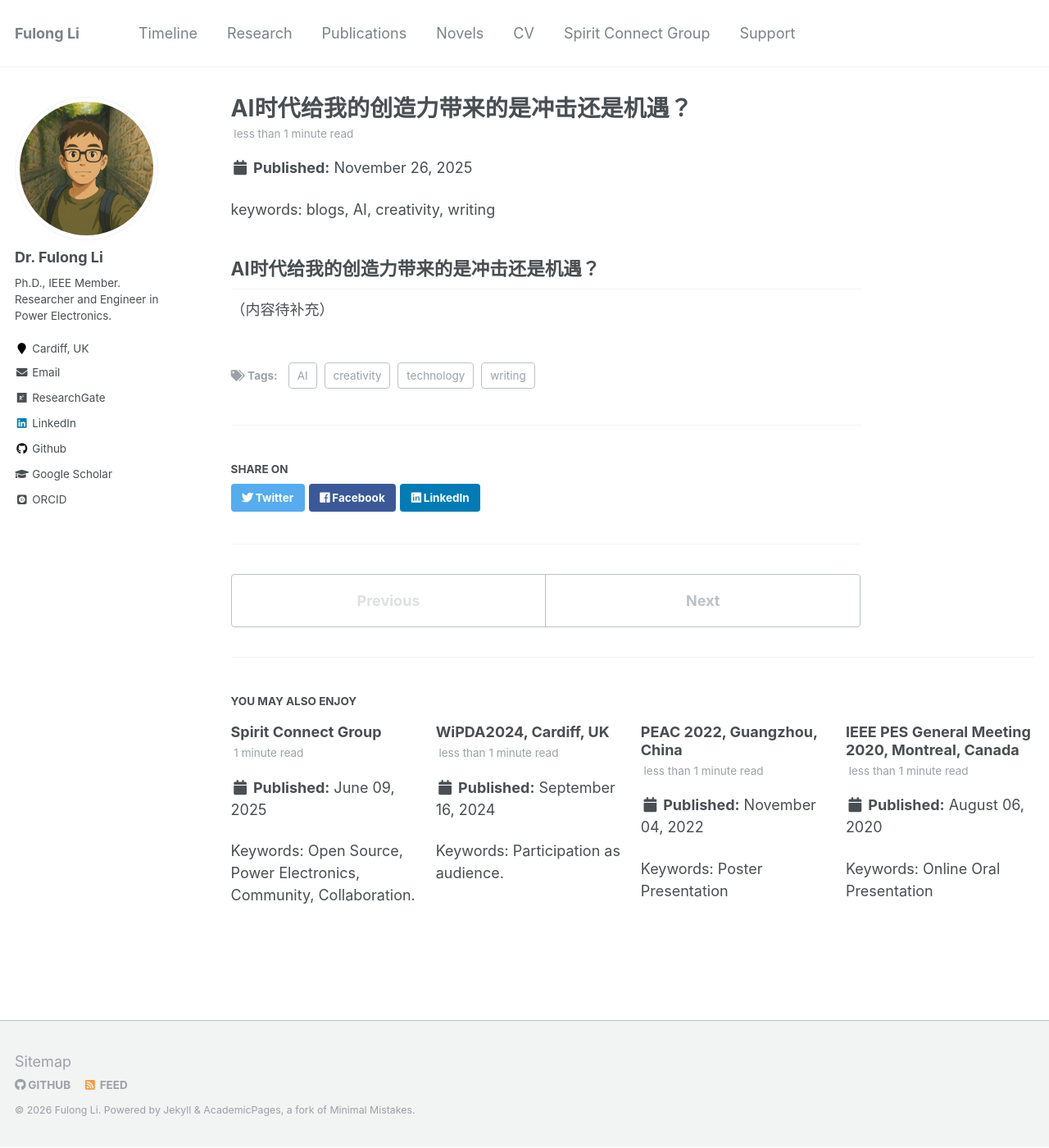
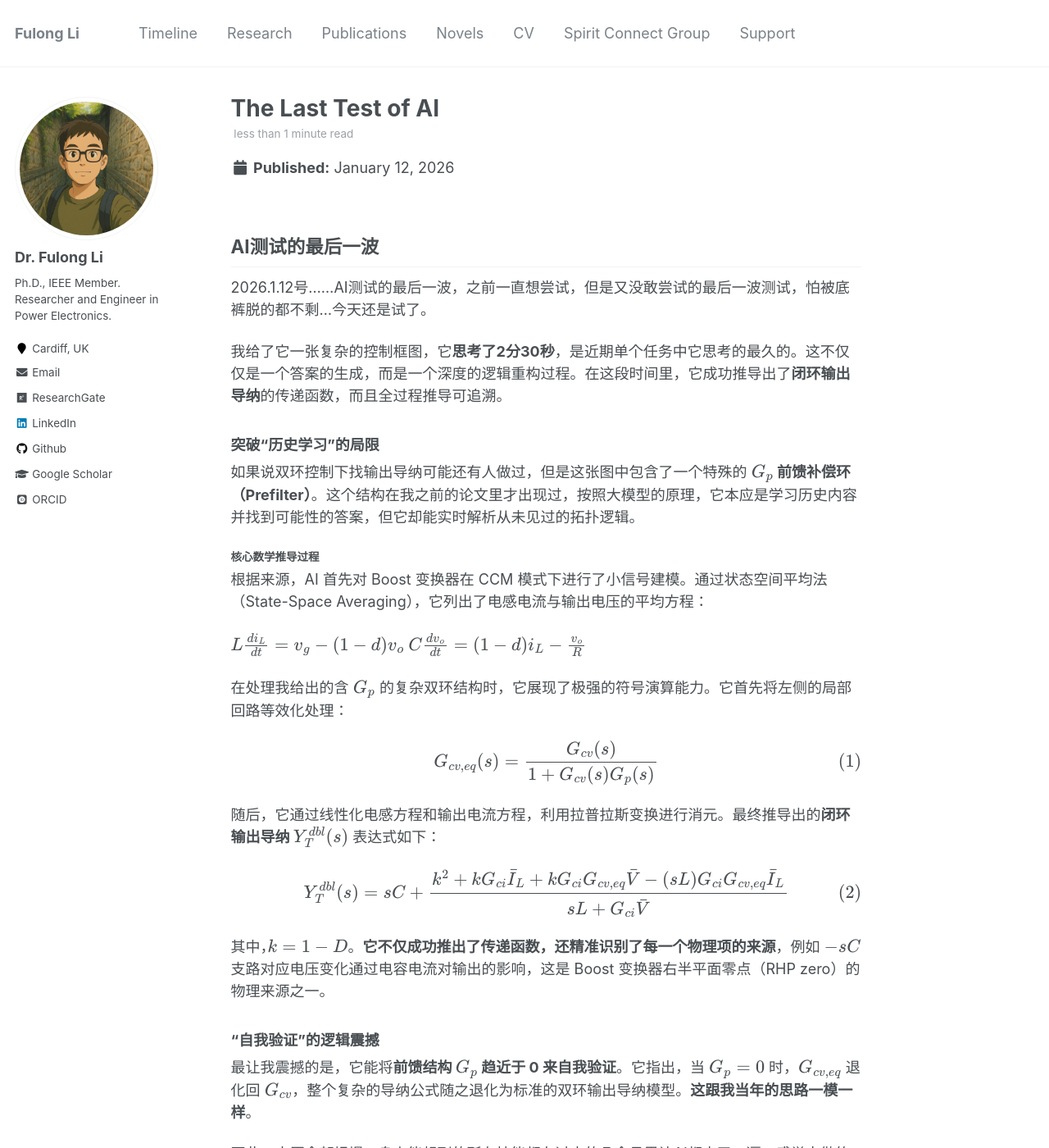
Before and after one commit to FulongLi/fulongli.github.io, a Jekyll site: the page built from _notes/ai-creativity.md, in a window 1280 px wide and 1400 px high. Shown: the whole window at 82% size. Built offline with Jekyll 4.4.1, drawn with Linux system fonts in a browser that asks for light colours; some web fonts are replaced; formulas are drawn with MathJax 3; some of the changed text lies outside the part shown.

Commit message:
Update ai-creativity.md

```diff
--- a/_notes/ai-creativity.md
+++ b/_notes/ai-creativity.md
@@ -1,17 +1,49 @@
 ---
-title: "AI时代给我的创造力带来的是冲击还是机遇？"
-date: 2025-11-26
+title: "The Last Test of AI"
+date: 2026-01-12
 permalink: /notes/ai-creativity/
 author_profile: true
 tags:
   - AI
   - creativity
   - writing
+  - math
   - technology
 ---
 
-keywords: blogs, AI, creativity, writing
+## AI测试的最后一波
 
-## AI时代给我的创造力带来的是冲击还是机遇？
+2026.1.12号……AI测试的最后一波，之前一直想尝试，但是又没敢尝试的最后一波测试，怕被底裤脱的都不剩…今天还是试了。
 
-（内容待补充）
+我给了它一张复杂的控制框图，它**思考了2分30秒**，是近期单个任务中它思考的最久的。这不仅仅是一个答案的生成，而是一个深度的逻辑重构过程。在这段时间里，它成功推导出了**闭环输出导纳**的传递函数，而且全过程推导可追溯。
+
+### 突破“历史学习”的局限
+
+如果说双环控制下找输出导纳可能还有人做过，但是这张图中包含了一个特殊的 **$G_p$ 前馈补偿环（Prefilter）**。这个结构在我之前的论文里才出现过，按照大模型的原理，它本应是学习历史内容并找到可能性的答案，但它却能实时解析从未见过的拓扑逻辑。
+
+#### 核心数学推导过程
+
+根据来源，AI 首先对 Boost 变换器在 CCM 模式下进行了小信号建模。通过状态空间平均法（State-Space Averaging），它列出了电感电流与输出电压的平均方程：
+
+$$L \frac{di_L}{dt} = v_g - (1-d)v_o$$
+$$C \frac{dv_o}{dt} = (1-d)i_L - \frac{v_o}{R}$$
+
+在处理我给出的含 $G_p$ 的复杂双环结构时，它展现了极强的符号演算能力。它首先将左侧的局部回路等效化处理：
+
+$$G_{cv,eq}(s) = \frac{G_{cv}(s)}{1 + G_{cv}(s)G_p(s)}$$
+
+随后，它通过线性化电感方程和输出电流方程，利用拉普拉斯变换进行消元。最终推导出的**闭环输出导纳 $Y_T^{dbl}(s)$** 表达式如下：
+
+$$Y_T^{dbl}(s) = sC + \frac{k^2 + k G_{ci} \bar{I}_L + k G_{ci} G_{cv,eq} \bar{V} - (sL) G_{ci} G_{cv,eq} \bar{I}_L}{sL + G_{ci} \bar{V}}$$
+
+其中，$k = 1 - D$。**它不仅成功推出了传递函数，还精准识别了每一个物理项的来源**，例如 $-sC$ 支路对应电压变化通过电容电流对输出的影响，这是 Boost 变换器右半平面零点（RHP zero）的物理来源之一。
+
+### “自我验证”的逻辑震撼
+
+最让我震撼的是，它能将**前馈结构 $G_p$ 趋近于 0 来自我验证**。它指出，当 $G_p = 0$ 时，$G_{cv,eq}$ 退化回 $G_{cv}$，整个复杂的导纳公式随之退化为标准的双环输出导纳模型。**这跟我当年的思路一模一样**。
+
+至此，大厦全部坍塌。身上能想到的所有技能都在过去的几个月里让AI都走了一遍，感觉它做的都比我好。不是说大模型的原理只是学习历史吗？我怎么感觉不仅仅是这样。貌似大家都不谈能不能通过图灵测试了，貌似大家的集体潜意识都默认它通过了……
+
+这下真成**工业革命的弃子**了……真叫人绝望。
+**凡有所相，皆为虚妄。**
+AI一天，人间十年……
```
